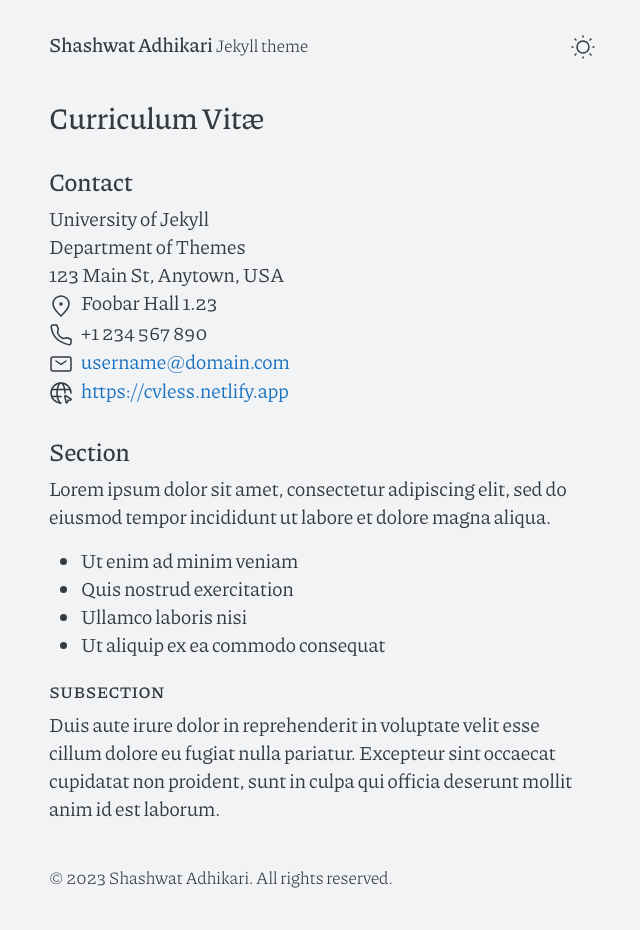
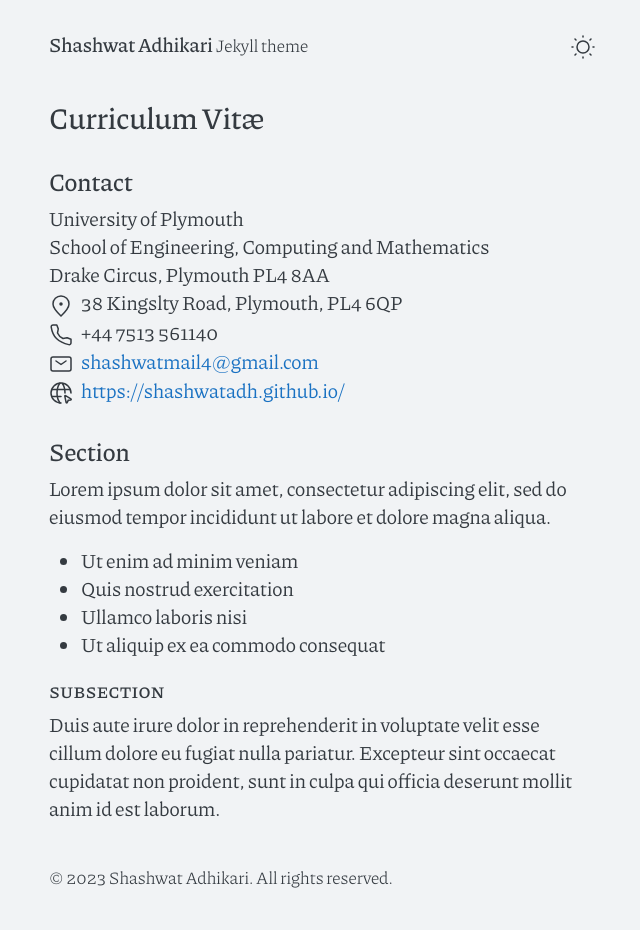
Before and after one commit to ShashwatAdh/ShashwatAdh.github.io, a Jekyll site: the page built from cv.md, in a window 1280 px wide. Shown: the whole page, without its empty margins (318-958 px from the left). Built offline with Jekyll 4.4.1, drawn with Linux system fonts in a browser that asks for light colours.

Commit message:
Update contact.html

```diff
--- a/_includes/contact.html
+++ b/_includes/contact.html
@@ -1,12 +1,12 @@
 <div class="contact">
   <h2>Contact</h2>
   <ul>
-    <li>University of Jekyll</li>
-    <li>Department of Themes</li>
-    <li>123 Main St, Anytown, USA</li>
-    <li><span class="li-icon">{% include svg/pin-alt.svg %}</span><span>Foobar Hall 1.23</span></li>
-    <li><span class="li-icon">{% include svg/phone.svg %}</span><span>+1 234 567 890</span></li>
-    <li><span class="li-icon">{% include svg/mail.svg %}</span><a href="mailto:username@domain.com">username@domain.com</a></li>
-    <li><span class="li-icon">{% include svg/internet.svg %}</span><a href="https://cvless.netlify.app">https://cvless.netlify.app</a></li>
+    <li>University of Plymouth</li>
+    <li>School of Engineering, Computing and Mathematics</li>
+    <li>Drake Circus, Plymouth PL4 8AA</li>
+    <li><span class="li-icon">{% include svg/pin-alt.svg %}</span><span>38 Kingslty Road, Plymouth, PL4 6QP</span></li>
+    <li><span class="li-icon">{% include svg/phone.svg %}</span><span>+44 7513 561140</span></li>
+    <li><span class="li-icon">{% include svg/mail.svg %}</span><a href="mailto:shashwatmail4@gmail.com">shashwatmail4@gmail.com</a></li>
+    <li><span class="li-icon">{% include svg/internet.svg %}</span><a href="https://shashwatadh.github.io/">https://shashwatadh.github.io/</a></li>
   </ul>
 </div>
```
